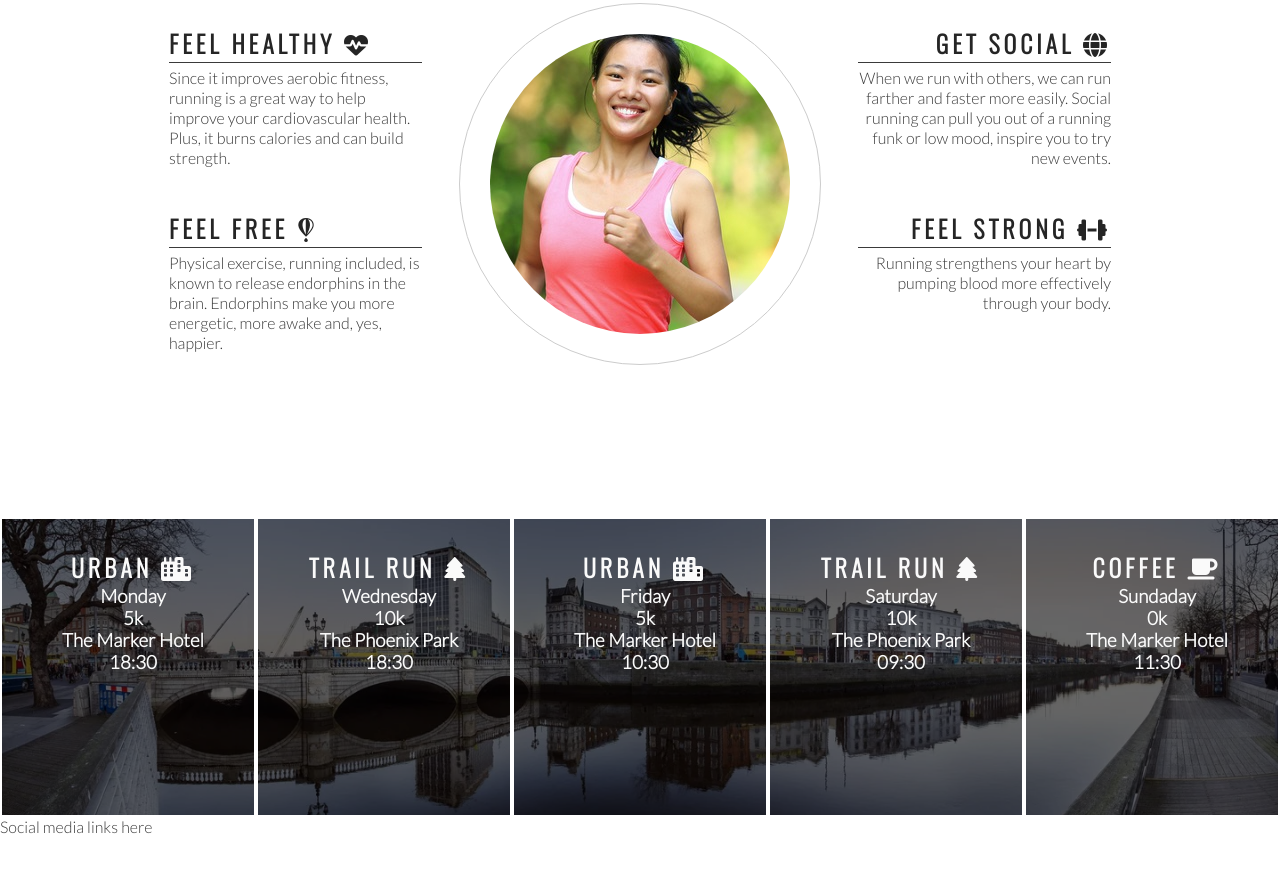
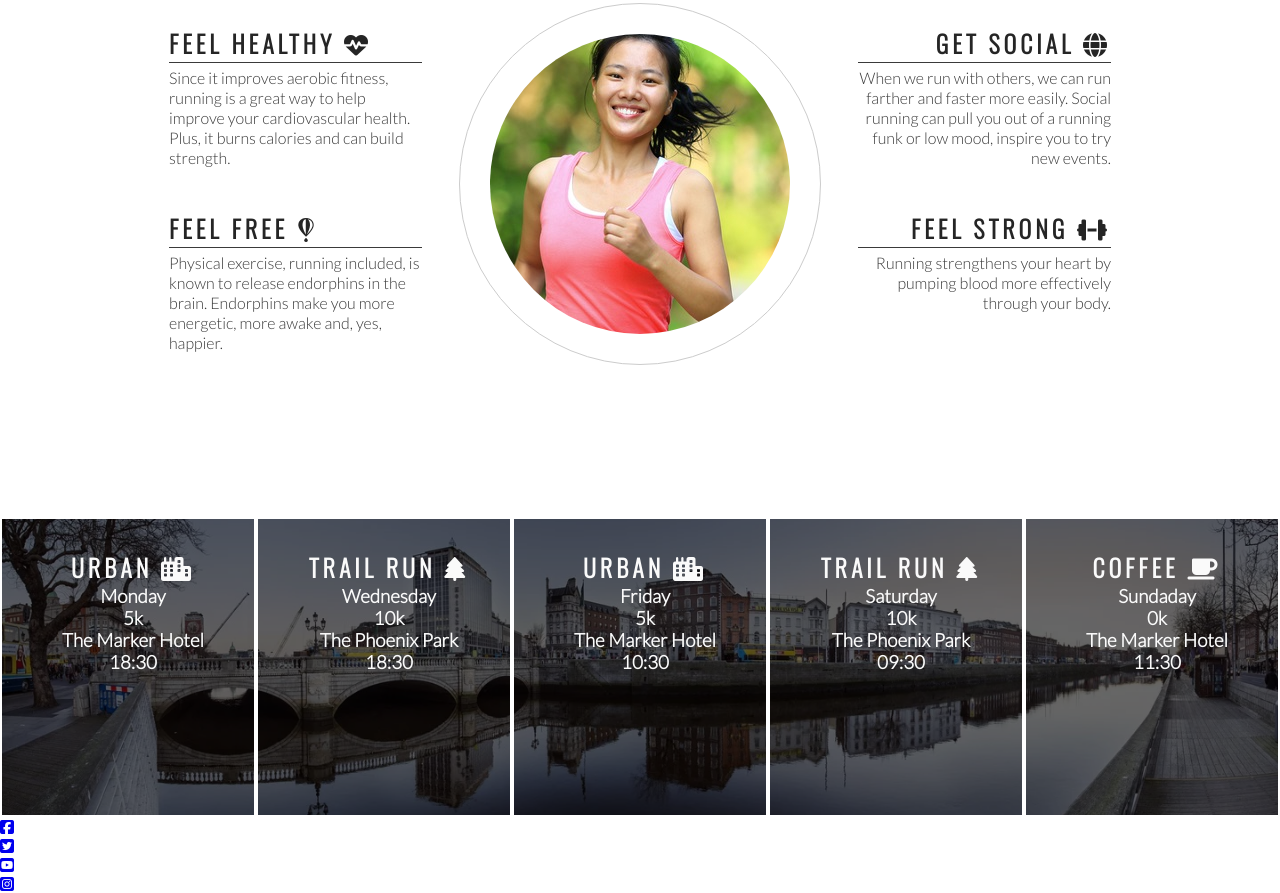
Before and after one commit to ajmccredie/love-runnning, a plain HTML site: page index.html in a window 1280 px wide. Shown: the part 838-1731 px from the top of the page. Before the commit the page ends 1674 px from the top, so only its background shows below. Drawn offline with nearby package versions, Linux system fonts and the light colour scheme.

Commit message:
Add social media icons

```diff
--- a/index.html
+++ b/index.html
@@ -109,7 +109,20 @@
         </div>
     </section>
     <footer>
-        Social media links here
+        <ul>
+            <li>
+                <a href="https://facebook.com" target="_blank" rel="noopener" aria-label="Visit our Facebook page (opens in a new tab)"><i class="fa-brands fa-facebook-square"></i></a>
+            </li>
+            <li>
+                <a href="https://twitter.com" target="_blank" rel="noopener" aria-label="Visit our Twitter feed (opens in a new tab)"><i class="fa-brands fa-square-twitter"></i></a>
+            </li>
+            <li>
+                <a href="https://youtube.com" target="_blank" rel="noopener" aria-label="Visit our YouTube page (opens in a new tab)"><i class="fa-brands fa-youtube-square"></i></a>
+            </li>
+            <li>
+                <a href="https://instagram.com" target="_blank" rel="noopener" aria-label="Visit our Instagram (opens in a new tab)"><i class="fa-brands fa-square-instagram"></i></i></a>
+            </li>
+        </ul>
     </footer>
     <!-- font awesome script -->
     <script src="https://kit.fontawesome.com/8c6dac4a35.js" crossorigin="anonymous"></script>
```
